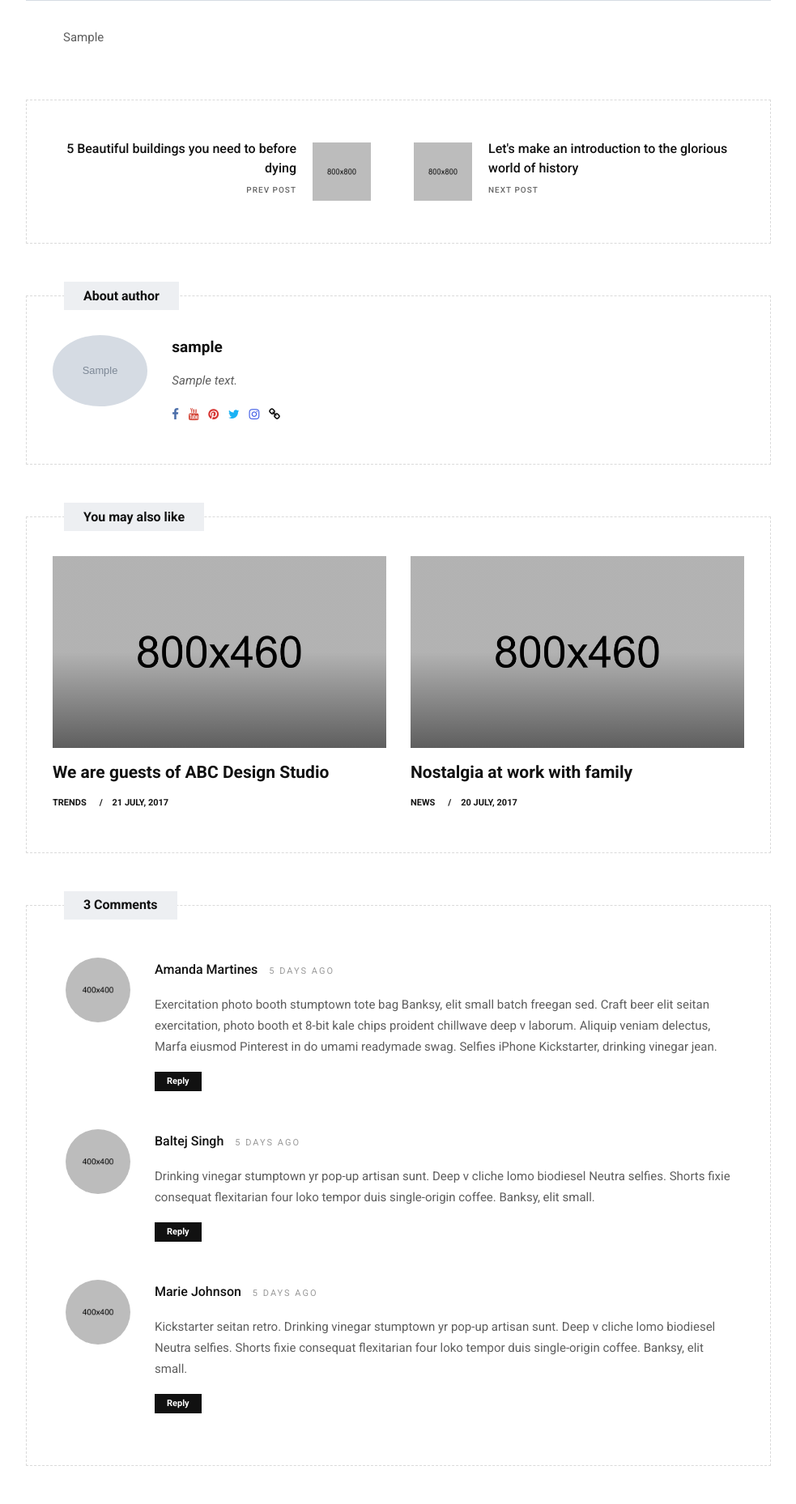
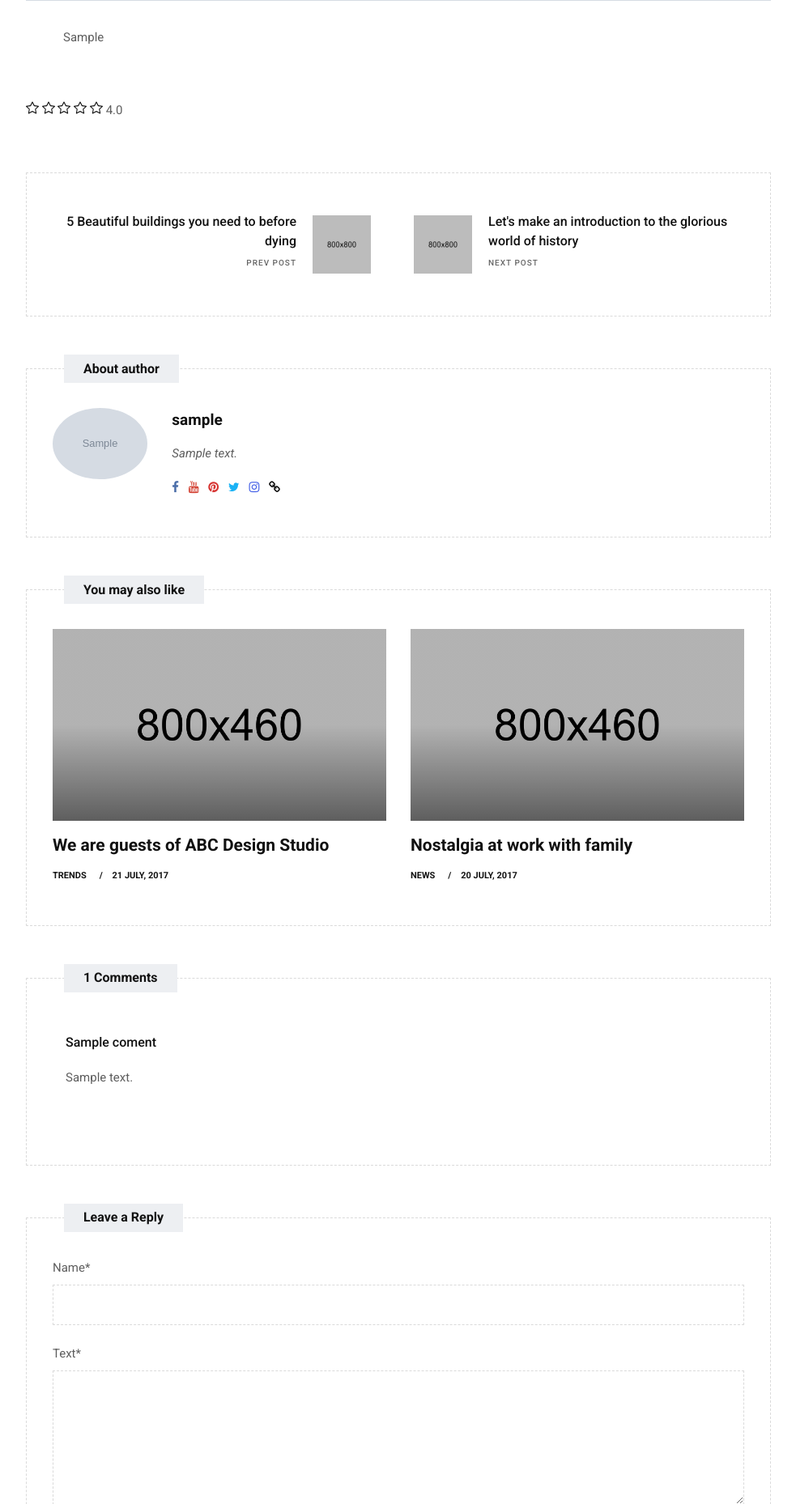
Before and after one commit to Ulukbekk/cloeapedia, a Django app: page /post-detail/1/ in a window 1280 px wide. Shown: the part 1258-3116 px from the top of the page at 81% size, without its empty margins (148-1131 px from the left). Run offline with Django 3.2, Linux system fonts and the light colour scheme; tables that the repository leaves empty hold one stand-in row (values such as "Sample post"); grey boxes marked "Sample" are stand-in pictures; some libraries are stand-ins or nearby versions.

Commit message:
added comments and rating

```diff
--- a/blog/forms.py
+++ b/blog/forms.py
@@ -1,6 +1,6 @@
 from django import forms
 
-from blog.models import Post
+from blog.models import Post, Coment
 
 
 class PostCreateForm(forms.ModelForm):
@@ -13,3 +13,8 @@
     class Meta:
         model = Post
         fields = ('category', 'title', 'post', 'image')
+
+class CommentForm(forms.ModelForm):
+    class Meta:
+        model = Coment
+        fields = ('name', 'text')
--- a/blog/urls.py
+++ b/blog/urls.py
@@ -3,10 +3,11 @@
     main_page, create_post,
     my_posts, category_posts,
     search, post_detail,
-    post_update, post_delete
+    post_update, post_delete, rate_post
 )
 
 urlpatterns = [
+    path('rate/<int:pk>/<int:rate>/', rate_post, name='rate'),
     path('post-delete/<int:pk>/', post_delete, name='post_delete'),
     path('post-update/<int:pk>/', post_update, name='post_update'),
     path('post-detail/<int:pk>/', post_detail, name='post_detail'),
--- a/blog/views.py
+++ b/blog/views.py
@@ -1,9 +1,13 @@
+from functools import reduce
+
+from django.contrib import messages
 from django.contrib.auth.decorators import login_required
 from django.contrib.auth.models import AnonymousUser
+from django.core.paginator import Paginator
 from django.shortcuts import render, redirect
 
-from blog.forms import PostCreateForm, PostUpdateForm
-from blog.models import Post, Category
+from blog.forms import PostCreateForm, PostUpdateForm, CommentForm
+from blog.models import Post, Category, Rating
 
 
 def main_page(request):
@@ -34,15 +38,22 @@
 @login_required
 def my_posts(request):
     posts = Post.objects.filter(author=request.user)
+    paginator = Paginator(posts, 2)
+    page_number = request.GET.get('page')
+    page_obj = paginator.get_page(page_number)
     return render(request, 'blog/user_posts.html',
-                  context={'posts': posts})
+                  context={'posts': page_obj})
 
 
 def category_posts(request, pk):
     category = Category.objects.filter(id=pk).first()
     posts = Post.objects.filter(category=category, published=True)
+    paginator = Paginator(posts, 2)
+    page_number = request.GET.get('page')
+    page_obj = paginator.get_page(page_number)
     return render(request, 'blog/category_posts.html',
-                  context={'category': category, 'posts': posts})
+                  context={'category': category, 'posts': page_obj})
+
 
 
 def search(request):
@@ -66,8 +77,23 @@
     if request.user == post.author:
         author = True
 
+    if request.method == 'POST':
+        form = CommentForm(request.POST)
+        if form.is_valid():
+            comment = form.save(commit=False)
+            comment.post = post
+            comment.save()
+            comment.name = request.user
+    form = CommentForm()
+
+    context = {
+        'post': post,
+        'author': author,
+        'form':form
+    }
+
     return render(request, 'blog/post_detail.html',
-                  context={'post': post, 'author': author})
+                  context)
 
 
 def post_update(request, pk):
@@ -86,3 +112,31 @@
     post = Post.objects.filter(id=pk).first()
     post.delete()
     return redirect('my_posts')
+
+def rate_post(request, pk, rate):
+    post = Post.objects.filter(id=pk).first()
+
+    not_anonymous = not (isinstance(request.user, AnonymousUser))
+    try:
+        rated_before = Rating.objects.filter(profile=request.user, post=post).first()
+    except TypeError:
+        messages.error(request, 'You cannot rate. Login first')
+        return redirect('main_page')
+
+    if request.user and not_anonymous and not rated_before:
+        messages.success(request, 'Your rating has been saved')
+        rating = Rating(
+            post=post, profile=request.user,
+            rate=rate, rated=True
+        )
+        rating.save()
+    else:
+        messages.error(request, 'You have already rated before')
+        return redirect('main_page')
+
+    rates = Rating.objects.filter(post=post)
+
+    stars = reduce(lambda x, y: x + y, [i.rate for i in rates])
+    post.rating = stars/len(rates)
+    post.save()
+    return redirect('main_page')
--- a/templates/blog/post_detail.html
+++ b/templates/blog/post_detail.html
@@ -1,4 +1,5 @@
 {% extends '../base.html' %}
+{% load crispy_forms_tags %}
 {% block content %}
 <section class="section wb">
     <div class="container">
@@ -33,6 +34,34 @@
                             <p>{{ post.post }}</p>
                         </div>
                     </div>
+
+                    <hr class="invis1">
+
+                    <a href="{% url 'rate' post.id 1 %}">
+                    <svg xmlns="http://www.w3.org/2000/svg" width="16" height="16" fill="currentColor" class="bi bi-star" viewBox="0 0 16 16">
+                        <path d="M2.866 14.85c-.078.444.36.791.746.593l4.39-2.256 4.389 2.256c.386.198.824-.149.746-.592l-.83-4.73 3.522-3.356c.33-.314.16-.888-.282-.95l-4.898-.696L8.465.792a.513.513 0 0 0-.927 0L5.354 5.12l-4.898.696c-.441.062-.612.636-.283.95l3.523 3.356-.83 4.73zm4.905-2.767-3.686 1.894.694-3.957a.565.565 0 0 0-.163-.505L1.71 6.745l4.052-.576a.525.525 0 0 0 .393-.288L8 2.223l1.847 3.658a.525.525 0 0 0 .393.288l4.052.575-2.906 2.77a.565.565 0 0 0-.163.506l.694 3.957-3.686-1.894a.503.503 0 0 0-.461 0z"/>
+                    </svg>
+                        </a>
+                    <a href="{% url 'rate' post.id 2 %}">
+                    <svg xmlns="http://www.w3.org/2000/svg" width="16" height="16" fill="currentColor" class="bi bi-star" viewBox="0 0 16 16">
+                        <path d="M2.866 14.85c-.078.444.36.791.746.593l4.39-2.256 4.389 2.256c.386.198.824-.149.746-.592l-.83-4.73 3.522-3.356c.33-.314.16-.888-.282-.95l-4.898-.696L8.465.792a.513.513 0 0 0-.927 0L5.354 5.12l-4.898.696c-.441.062-.612.636-.283.95l3.523 3.356-.83 4.73zm4.905-2.767-3.686 1.894.694-3.957a.565.565 0 0 0-.163-.505L1.71 6.745l4.052-.576a.525.525 0 0 0 .393-.288L8 2.223l1.847 3.658a.525.525 0 0 0 .393.288l4.052.575-2.906 2.77a.565.565 0 0 0-.163.506l.694 3.957-3.686-1.894a.503.503 0 0 0-.461 0z"/>
+                    </svg>
+                        <a href="{% url 'rate' post.id 3 %}">
+                    <svg xmlns="http://www.w3.org/2000/svg" width="16" height="16" fill="currentColor" class="bi bi-star" viewBox="0 0 16 16">
+                        <path d="M2.866 14.85c-.078.444.36.791.746.593l4.39-2.256 4.389 2.256c.386.198.824-.149.746-.592l-.83-4.73 3.522-3.356c.33-.314.16-.888-.282-.95l-4.898-.696L8.465.792a.513.513 0 0 0-.927 0L5.354 5.12l-4.898.696c-.441.062-.612.636-.283.95l3.523 3.356-.83 4.73zm4.905-2.767-3.686 1.894.694-3.957a.565.565 0 0 0-.163-.505L1.71 6.745l4.052-.576a.525.525 0 0 0 .393-.288L8 2.223l1.847 3.658a.525.525 0 0 0 .393.288l4.052.575-2.906 2.77a.565.565 0 0 0-.163.506l.694 3.957-3.686-1.894a.503.503 0 0 0-.461 0z"/>
+                    </svg>
+                            </a>
+                            <a href="{% url 'rate' post.id 4 %}">
+                    <svg xmlns="http://www.w3.org/2000/svg" width="16" height="16" fill="currentColor" class="bi bi-star" viewBox="0 0 16 16">
+                        <path d="M2.866 14.85c-.078.444.36.791.746.593l4.39-2.256 4.389 2.256c.386.198.824-.149.746-.592l-.83-4.73 3.522-3.356c.33-.314.16-.888-.282-.95l-4.898-.696L8.465.792a.513.513 0 0 0-.927 0L5.354 5.12l-4.898.696c-.441.062-.612.636-.283.95l3.523 3.356-.83 4.73zm4.905-2.767-3.686 1.894.694-3.957a.565.565 0 0 0-.163-.505L1.71 6.745l4.052-.576a.525.525 0 0 0 .393-.288L8 2.223l1.847 3.658a.525.525 0 0 0 .393.288l4.052.575-2.906 2.77a.565.565 0 0 0-.163.506l.694 3.957-3.686-1.894a.503.503 0 0 0-.461 0z"/>
+                    </svg>
+                            </a>
+                        <a href="{% url 'rate' post.id 5 %}">
+                    <svg xmlns="http://www.w3.org/2000/svg" width="16" height="16" fill="currentColor" class="bi bi-star" viewBox="0 0 16 16">
+                        <path d="M2.866 14.85c-.078.444.36.791.746.593l4.39-2.256 4.389 2.256c.386.198.824-.149.746-.592l-.83-4.73 3.522-3.356c.33-.314.16-.888-.282-.95l-4.898-.696L8.465.792a.513.513 0 0 0-.927 0L5.354 5.12l-4.898.696c-.441.062-.612.636-.283.95l3.523 3.356-.83 4.73zm4.905-2.767-3.686 1.894.694-3.957a.565.565 0 0 0-.163-.505L1.71 6.745l4.052-.576a.525.525 0 0 0 .393-.288L8 2.223l1.847 3.658a.525.525 0 0 0 .393.288l4.052.575-2.906 2.77a.565.565 0 0 0-.163.506l.694 3.957-3.686-1.894a.503.503 0 0 0-.461 0z"/>
+                    </svg>
+                            </a>
+                        {{ post.rating }}
 
                     <hr class="invis1">
 
@@ -163,57 +192,21 @@
                     <hr class="invis1">
 
                     <div class="custombox clearfix">
-                        <h4 class="small-title">3 Comments</h4>
+                        <h4 class="small-title">{{ post.comments.count }} Comments</h4>
                         <div class="row">
                             <div class="col-lg-12">
                                 <div class="comments-list">
+                                    {% for comment in post.comments.all %}
                                     <div class="media">
-                                        <a class="media-left" href="#">
-                                            <img src="../../static/upload/author.jpg" alt="" class="rounded-circle">
-                                        </a>
+
                                         <div class="media-body">
-                                            <h4 class="media-heading user_name">Amanda Martines <small>5 days
-                                                ago</small></h4>
-                                            <p>Exercitation photo booth stumptown tote bag Banksy, elit small batch
-                                                freegan sed. Craft beer elit seitan exercitation, photo booth et 8-bit
-                                                kale chips proident chillwave deep v laborum. Aliquip veniam delectus,
-                                                Marfa eiusmod Pinterest in do umami readymade swag. Selfies iPhone
-                                                Kickstarter, drinking vinegar jean.</p>
-                                            <a href="#" class="btn btn-primary btn-sm">Reply</a>
+
+                                            <h4 class="media-heading user_name">{{ comment.name }} <small>{{ comment.date_createed|date:"d M, Y"}}</small>
+                                            </h4>
+                                            <p>{{ comment.text}}</p>
                                         </div>
                                     </div>
-                                    <div class="media">
-                                        <a class="media-left" href="#">
-                                            <img src="../../static/upload/author_01.jpg" alt="" class="rounded-circle">
-                                        </a>
-                                        <div class="media-body">
-
-                                            <h4 class="media-heading user_name">Baltej Singh <small>5 days ago</small>
-                                            </h4>
-
-                                            <p>Drinking vinegar stumptown yr pop-up artisan sunt. Deep v cliche lomo
-                                                biodiesel Neutra selfies. Shorts fixie consequat flexitarian four loko
-                                                tempor duis single-origin coffee. Banksy, elit small.</p>
-
-                                            <a href="#" class="btn btn-primary btn-sm">Reply</a>
-                                        </div>
-                                    </div>
-                                    <div class="media last-child">
-                                        <a class="media-left" href="#">
-                                            <img src="../../static/upload/author_02.jpg" alt="" class="rounded-circle">
-                                        </a>
-                                        <div class="media-body">
-
-                                            <h4 class="media-heading user_name">Marie Johnson <small>5 days ago</small>
-                                            </h4>
-                                            <p>Kickstarter seitan retro. Drinking vinegar stumptown yr pop-up artisan
-                                                sunt. Deep v cliche lomo biodiesel Neutra selfies. Shorts fixie
-                                                consequat flexitarian four loko tempor duis single-origin coffee.
-                                                Banksy, elit small.</p>
-
-                                            <a href="#" class="btn btn-primary btn-sm">Reply</a>
-                                        </div>
-                                    </div>
+                                    {% endfor %}
                                 </div>
                             </div><!-- end col -->
                         </div><!-- end row -->
@@ -225,11 +218,9 @@
                         <h4 class="small-title">Leave a Reply</h4>
                         <div class="row">
                             <div class="col-lg-12">
-                                <form class="form-wrapper">
-                                    <input type="text" class="form-control" placeholder="Your name">
-                                    <input type="text" class="form-control" placeholder="Email address">
-                                    <input type="text" class="form-control" placeholder="Website">
-                                    <textarea class="form-control" placeholder="Your comment"></textarea>
+                                <form class="form-wrapper" method="post">
+                                    {% csrf_token %}
+                                    {{ form|crispy }}
                                     <button type="submit" class="btn btn-primary">Submit Comment</button>
                                 </form>
                             </div>
```
Also changed, not shown: blog/models.py (+15 -0 lines), templates/blog/category_posts.html (+13 -6 lines), templates/blog/index.html (+12 -0 lines), templates/blog/user_posts.html (+12 -5 lines), blog/migrations/0005_coment.py (added), blog/migrations/0006_rating.py (added), media/posts/Screenshot_2021-04-13_09_20_13_4rroYNz.png (added), media/posts/Screenshot_2021-04-13_09_20_13_Bkq7XRi.png (added), media/posts/Screenshot_2021-07-17_22_59_01.png (added).
